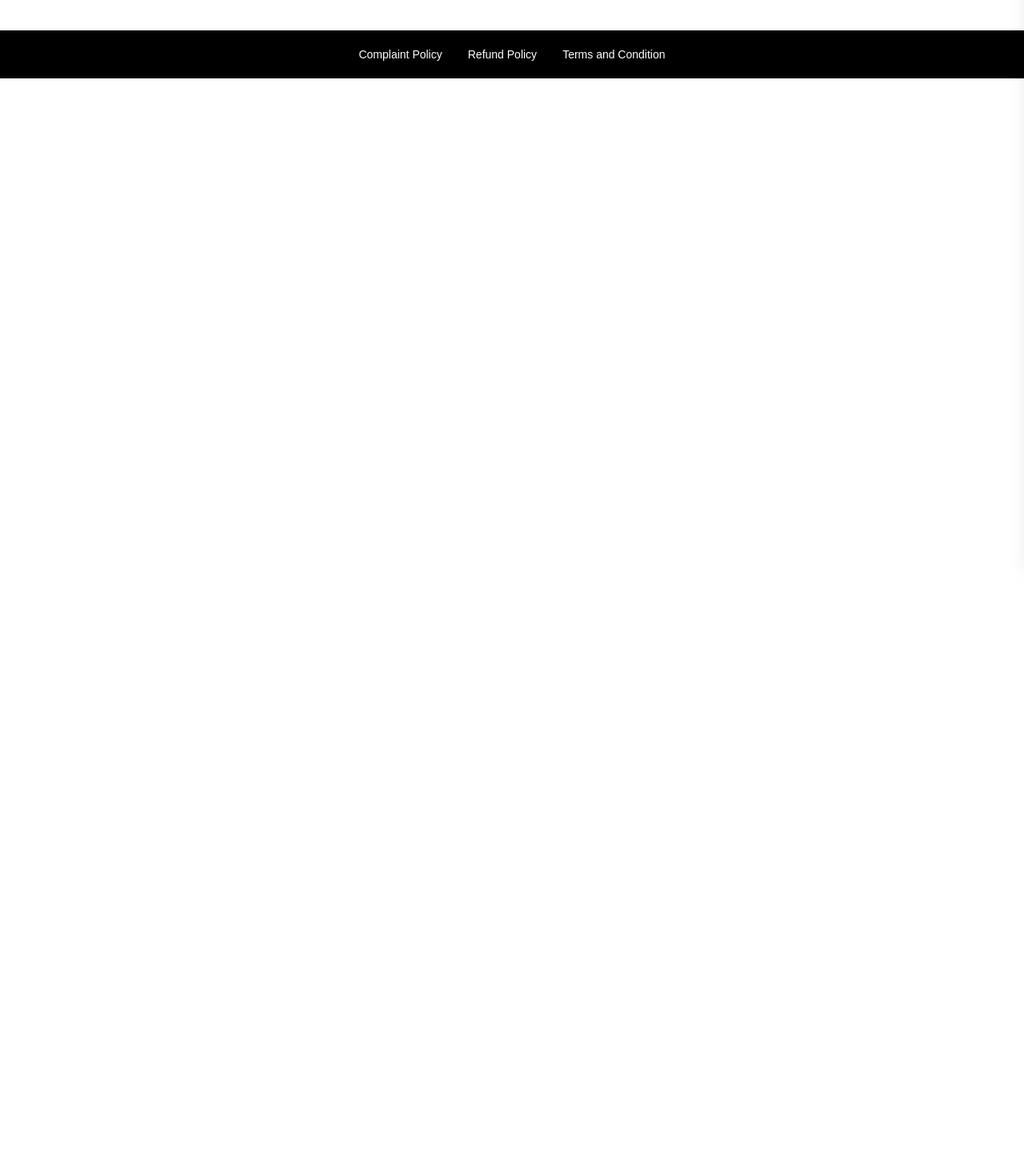
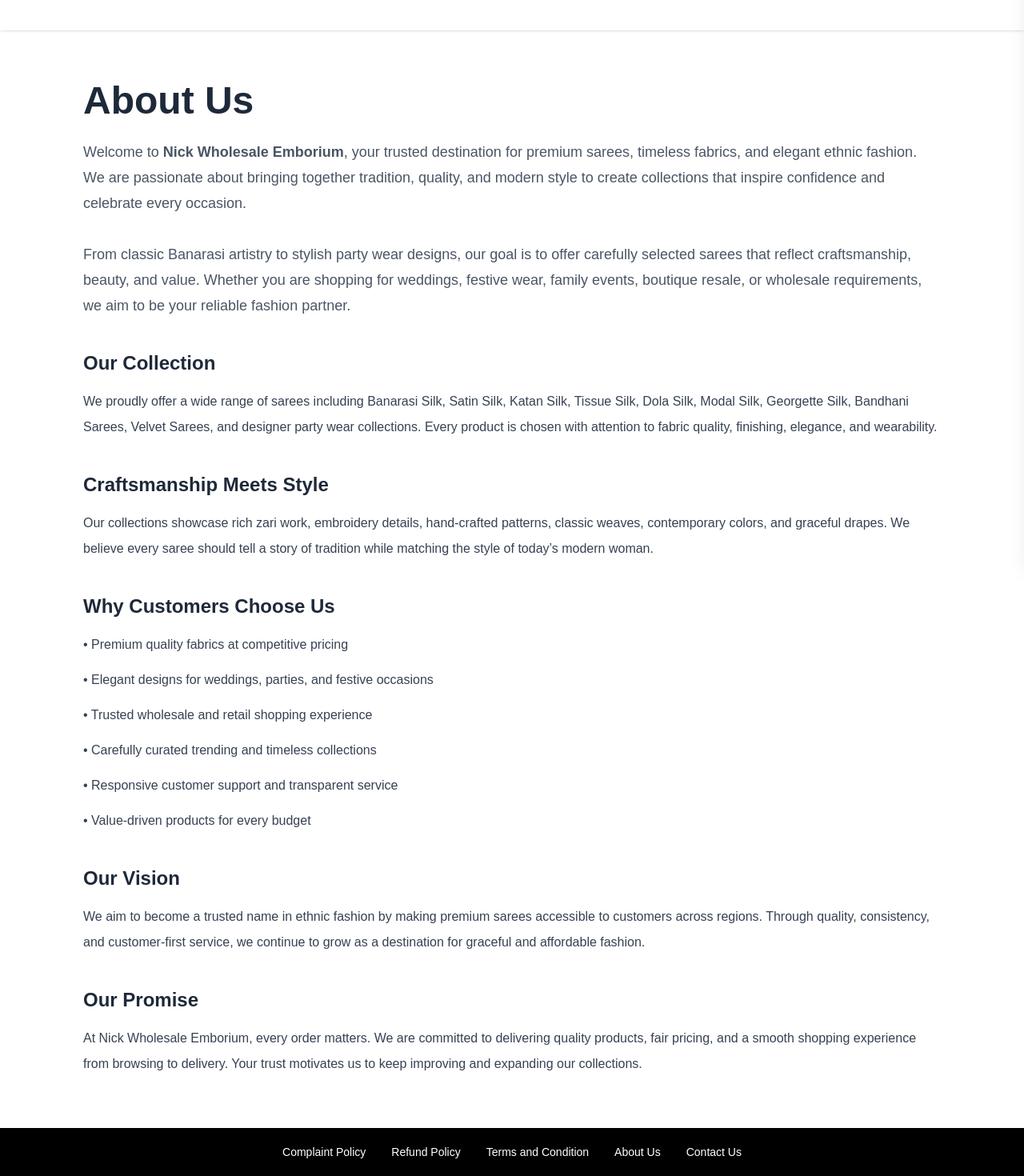
Before and after one commit to amanvermao/NICK-WHOLESALE-EMBORIUM, a React (Vite) app: page /AboutUs in a window 1280 px wide. Shown: the part 102-1572 px from the top of the page at 80% size. Before the commit the page ends 800 px from the top, so only its background shows below. Built offline with nearby package versions, Linux system fonts and the light colour scheme.

Commit message:
contact and about page added

```diff
--- a/src/App.jsx
+++ b/src/App.jsx
@@ -9,6 +9,8 @@
 import ComplaintPolicy from "./pages/ComplaintPolicy";
 import RefundPolicy from "./pages/RefundPolicy";
 import TermsAndCondition from "./pages/TermsAndCondition";
+import AboutUs from "./pages/AboutUs";
+import ContactPage from "./pages/ContactPage";
 
 function App() {
 
@@ -27,6 +29,8 @@
          <Route path="/ComplaintPolicy" element={<ComplaintPolicy/>} />
           <Route path="/RefundPolicy" element={<RefundPolicy/>} />
            <Route path="/TermsAndCondition" element={<TermsAndCondition/>} />
+            <Route path="/AboutUs" element={<AboutUs/>} />
+             <Route path="/ContactPage" element={<ContactPage/>} />
 
       </Routes>
       <Footer/>
--- /dev/null
+++ b/src/pages/AboutUs.jsx
@@ -0,0 +1,83 @@
+// AboutUs.jsx
+import React from "react";
+
+const AboutUs = () => {
+  return (
+    <div className="max-w-6xl mx-auto px-6 md:px-10 py-16 text-gray-800">
+      <h1 className="text-4xl md:text-5xl font-bold mb-6">About Us</h1>
+
+      <p className="text-lg text-gray-600 leading-8 mb-8">
+        Welcome to <span className="font-semibold">Nick Wholesale Emborium</span>,
+        your trusted destination for premium sarees, timeless fabrics, and
+        elegant ethnic fashion. We are passionate about bringing together
+        tradition, quality, and modern style to create collections that inspire
+        confidence and celebrate every occasion.
+      </p>
+
+      <p className="text-lg text-gray-600 leading-8 mb-10">
+        From classic Banarasi artistry to stylish party wear designs, our goal
+        is to offer carefully selected sarees that reflect craftsmanship,
+        beauty, and value. Whether you are shopping for weddings, festive wear,
+        family events, boutique resale, or wholesale requirements, we aim to be
+        your reliable fashion partner.
+      </p>
+
+      <div className="space-y-10">
+        <section>
+          <h2 className="text-2xl font-semibold mb-4">Our Collection</h2>
+          <p className="leading-8 text-gray-700">
+            We proudly offer a wide range of sarees including Banarasi Silk,
+            Satin Silk, Katan Silk, Tissue Silk, Dola Silk, Modal Silk,
+            Georgette Silk, Bandhani Sarees, Velvet Sarees, and designer party
+            wear collections. Every product is chosen with attention to fabric
+            quality, finishing, elegance, and wearability.
+          </p>
+        </section>
+
+        <section>
+          <h2 className="text-2xl font-semibold mb-4">Craftsmanship Meets Style</h2>
+          <p className="leading-8 text-gray-700">
+            Our collections showcase rich zari work, embroidery details,
+            hand-crafted patterns, classic weaves, contemporary colors, and
+            graceful drapes. We believe every saree should tell a story of
+            tradition while matching the style of today’s modern woman.
+          </p>
+        </section>
+
+        <section>
+          <h2 className="text-2xl font-semibold mb-4">Why Customers Choose Us</h2>
+          <ul className="space-y-3 text-gray-700 leading-8">
+            <li>• Premium quality fabrics at competitive pricing</li>
+            <li>• Elegant designs for weddings, parties, and festive occasions</li>
+            <li>• Trusted wholesale and retail shopping experience</li>
+            <li>• Carefully curated trending and timeless collections</li>
+            <li>• Responsive customer support and transparent service</li>
+            <li>• Value-driven products for every budget</li>
+          </ul>
+        </section>
+
+        <section>
+          <h2 className="text-2xl font-semibold mb-4">Our Vision</h2>
+          <p className="leading-8 text-gray-700">
+            We aim to become a trusted name in ethnic fashion by making premium
+            sarees accessible to customers across regions. Through quality,
+            consistency, and customer-first service, we continue to grow as a
+            destination for graceful and affordable fashion.
+          </p>
+        </section>
+
+        <section>
+          <h2 className="text-2xl font-semibold mb-4">Our Promise</h2>
+          <p className="leading-8 text-gray-700">
+            At Nick Wholesale Emborium, every order matters. We are committed to
+            delivering quality products, fair pricing, and a smooth shopping
+            experience from browsing to delivery. Your trust motivates us to
+            keep improving and expanding our collections.
+          </p>
+        </section>
+      </div>
+    </div>
+  );
+};
+
+export default AboutUs;
--- /dev/null
+++ b/src/pages/ContactPage.jsx
@@ -0,0 +1,63 @@
+// ContactPage.jsx
+import React from "react";
+
+const ContactPage = () => {
+  return (
+    <div className="max-w-6xl mx-auto px-6 md:px-10 py-16 text-gray-800">
+      <h1 className="text-4xl md:text-5xl font-bold mb-6">Contact Us</h1>
+
+      <p className="text-lg text-gray-600 leading-8 mb-10">
+        We’re here to help with product inquiries, order assistance, bulk
+        purchase requests, payment support, and general questions. Our team is
+        committed to providing a smooth and responsive customer experience.
+      </p>
+
+      <div className="grid md:grid-cols-2 gap-10">
+        <div className="bg-gray-50 p-8 rounded-2xl border">
+          <h2 className="text-2xl font-semibold mb-6">Get in Touch</h2>
+
+          <div className="space-y-5 text-lg">
+            <div>
+              <p className="font-semibold">Phone Number</p>
+              <p className="text-gray-600">8925491779</p>
+            </div>
+
+            <div>
+              <p className="font-semibold">Email Address</p>
+              <p className="text-gray-600">
+                nickwholesaleemborium@gmail.com
+              </p>
+            </div>
+
+            <div>
+              <p className="font-semibold">Customer Support Hours</p>
+              <p className="text-gray-600">
+                Monday to Saturday | 10:00 AM to 7:00 PM
+              </p>
+            </div>
+          </div>
+        </div>
+
+        <div className="bg-white p-8 rounded-2xl border">
+          <h2 className="text-2xl font-semibold mb-6">How We Can Help</h2>
+
+          <ul className="space-y-4 text-gray-700 leading-8">
+            <li>• Order status and delivery support</li>
+            <li>• Product details and fabric guidance</li>
+            <li>• Saree collection recommendations</li>
+            <li>• Bulk / wholesale purchase assistance</li>
+            <li>• Returns, refunds, and complaints</li>
+            <li>• Payment and checkout issues</li>
+          </ul>
+
+          <p className="mt-6 text-gray-600 leading-8">
+            Please include your order number or relevant details when contacting
+            us so we can assist you faster.
+          </p>
+        </div>
+      </div>
+    </div>
+  );
+};
+
+export default ContactPage;
--- a/src/pages/Footer.jsx
+++ b/src/pages/Footer.jsx
@@ -26,6 +26,18 @@
         >
           Terms and Condition
         </Link>
+        <Link
+          to={'/AboutUs'}
+          className="text-white hover:text-cyan-400 transition duration-300"
+        >
+          About Us
+        </Link>
+        <Link
+          to={'/ContactPage'}
+          className="text-white hover:text-cyan-400 transition duration-300"
+        >
+         Contact Us
+        </Link>
       </div>
     </footer>
   );
```
